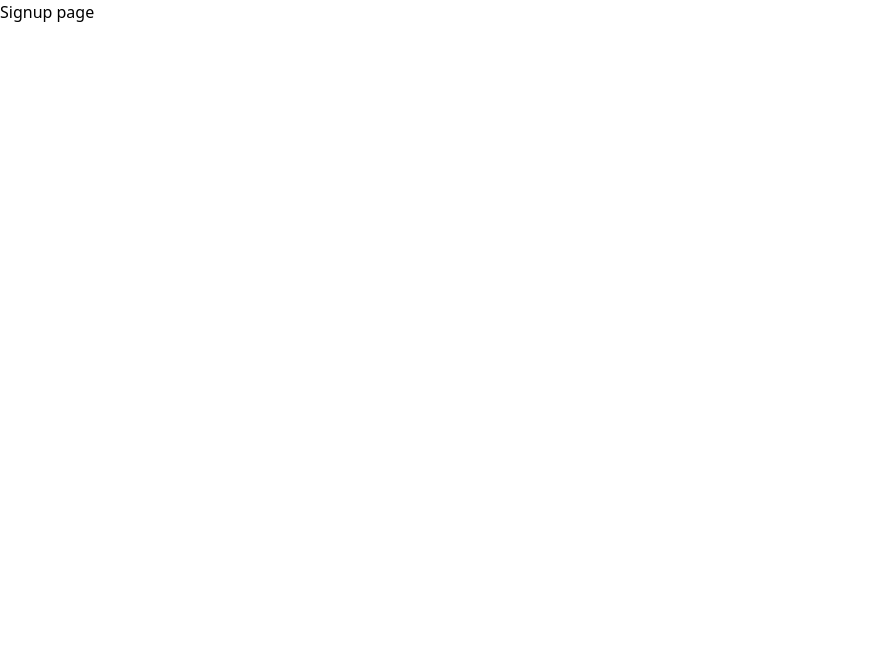
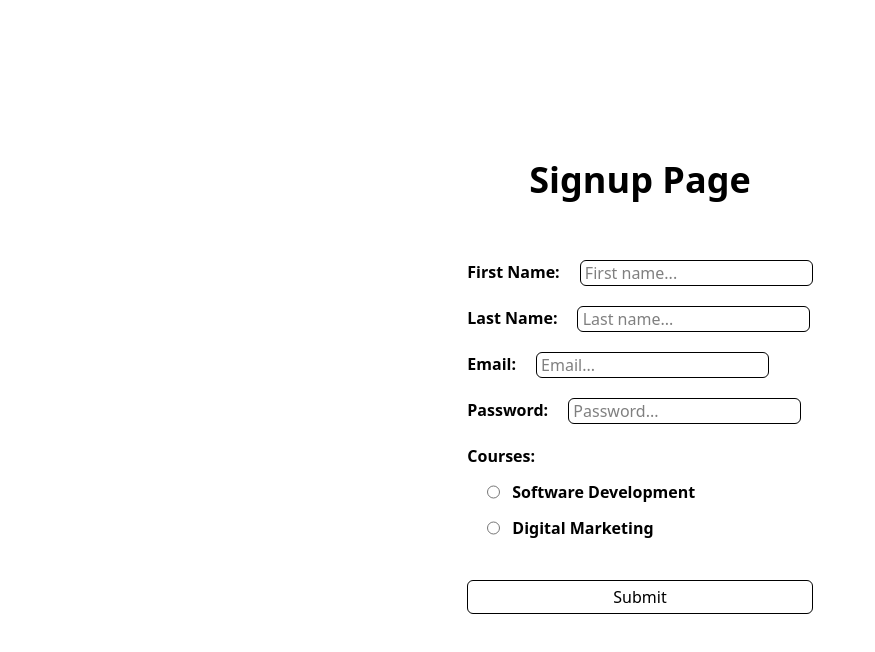
Before and after one commit to shaquillekiragu/journeyon-frontend, a React (Vite) app: page /signup in a window 1280 px wide. Shown: the top 652 px of the page, without its empty margins (0-875 px from the left). Built offline with nearby package versions, Linux system fonts and the light colour scheme.

Commit message:
Signup page 1

```diff
--- a/src/pages/SignupPage.tsx
+++ b/src/pages/SignupPage.tsx
@@ -1,5 +1,104 @@
 import React from "react";
 
 export default function SignupPage(): React.ReactElement {
-  return <h1>Signup page</h1>;
+  function handleSubmit(event: any): void {
+    event.preventDefault();
+  }
+
+  function handleClick(event: any): void {
+    event.preventDefault();
+  }
+
+  return (
+    <main className="flex flex-col justify-center items-center gap-10 mt-[20vh]">
+      <h1 className="text-4xl text-center font-semibold mb-5">Signup Page</h1>
+
+      <form onSubmit={handleSubmit} className="flex flex-col gap-5">
+        <div className="flex gap-5">
+          <label htmlFor="firstName" className="font-semibold">
+            First Name:
+          </label>
+          <input
+            id="firstName"
+            name="firstName"
+            type="text"
+            placeholder=" First name..."
+            className="border rounded-md"
+          />
+        </div>
+
+        <div className="flex gap-5">
+          <label htmlFor="lastName" className="font-semibold">
+            Last Name:
+          </label>
+          <input
+            id="lastName"
+            name="lastName"
+            type="text"
+            placeholder=" Last name..."
+            className="border rounded-md"
+          />
+        </div>
+
+        <div className="flex gap-5">
+          <label htmlFor="email" className="font-semibold">
+            Email:
+          </label>
+          <input
+            id="email"
+            name="email"
+            type="text"
+            placeholder=" Email..."
+            className="border rounded-md"
+          />
+        </div>
+
+        <div className="flex gap-5">
+          <label htmlFor="password" className="font-semibold">
+            Password:
+          </label>
+          <input
+            id="password"
+            name="password"
+            type="password"
+            placeholder=" Password..."
+            className="border rounded-md"
+          />
+        </div>
+
+        <div className="flex flex-col gap-3">
+          <h3 className="font-semibold">Courses:</h3>
+          <div className="flex gap-3 ml-5">
+            <input
+              id="software-development"
+              name="course"
+              type="radio"
+              className="border rounded-md"
+            />
+            <label htmlFor="software-development" className="font-semibold">
+              Software Development
+            </label>
+          </div>
+          <div className="flex gap-3 ml-5">
+            <input
+              id="digital-marketing"
+              name="course"
+              type="radio"
+              className="border rounded-md"
+            />
+            <label htmlFor="digital-marketing" className="font-semibold">
+              Digital Marketing
+            </label>
+          </div>
+        </div>
+
+        <button
+          onClick={handleClick}
+          className="border rounded-md mt-5 p-1 hover:cursor-pointer"
+        >
+          Submit
+        </button>
+      </form>
+    </main>
+  );
 }
```
